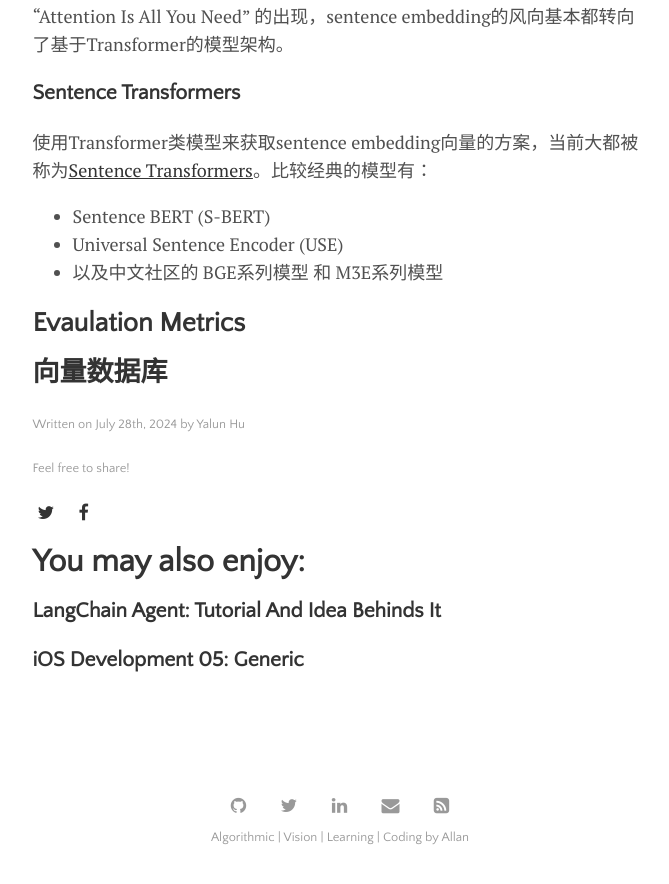
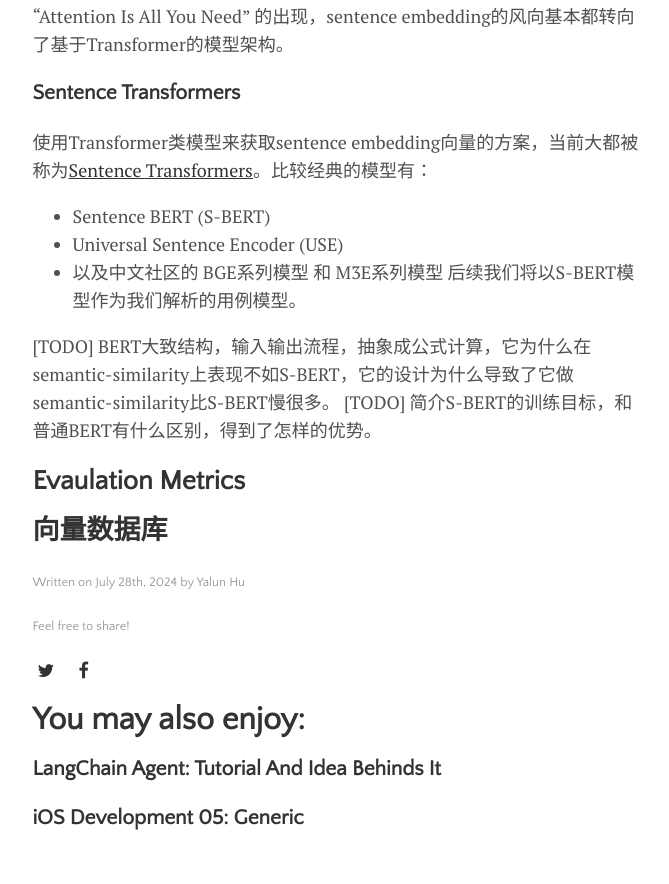
Before and after one commit to ANYMS-A/ANYMS-A.github.io, a Jekyll site: the page built from _posts/2024-07-28-nlp-embedding.md, in a window 1280 px wide and 900 px high, scrolled down 5077 px. Shown: the top 884 px of the window, without its empty margins (300-969 px from the left). Built offline with Jekyll 4.4.1, drawn with Linux system fonts in a browser that asks for light colours; formulas are drawn with MathJax 3.

Commit message:
Update 2024-07-28-nlp-embedding.md
add TODO outline for sentence transformer

```diff
--- a/_posts/2024-07-28-nlp-embedding.md
+++ b/_posts/2024-07-28-nlp-embedding.md
@@ -156,6 +156,10 @@ $$
 - Sentence BERT (S-BERT)
 - Universal Sentence Encoder (USE)
 - 以及中文社区的 BGE系列模型 和 M3E系列模型
+后续我们将以S-BERT模型作为我们解析的用例模型。
+
+[TODO] BERT大致结构，输入输出流程，抽象成公式计算，它为什么在semantic-similarity上表现不如S-BERT，它的设计为什么导致了它做semantic-similarity比S-BERT慢很多。
+[TODO] 简介S-BERT的训练目标，和普通BERT有什么区别，得到了怎样的优势。
 
 ## Evaulation Metrics
 
```
